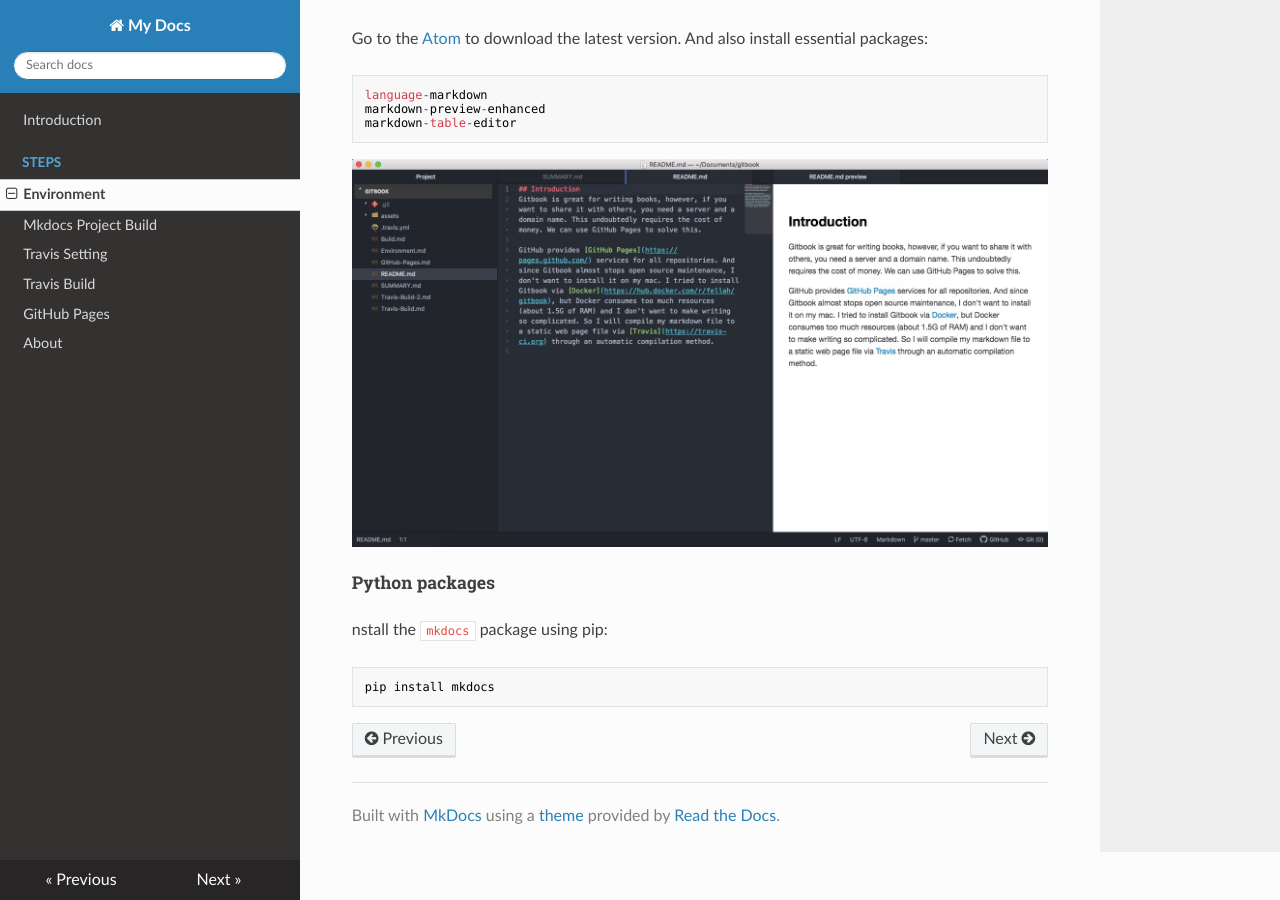
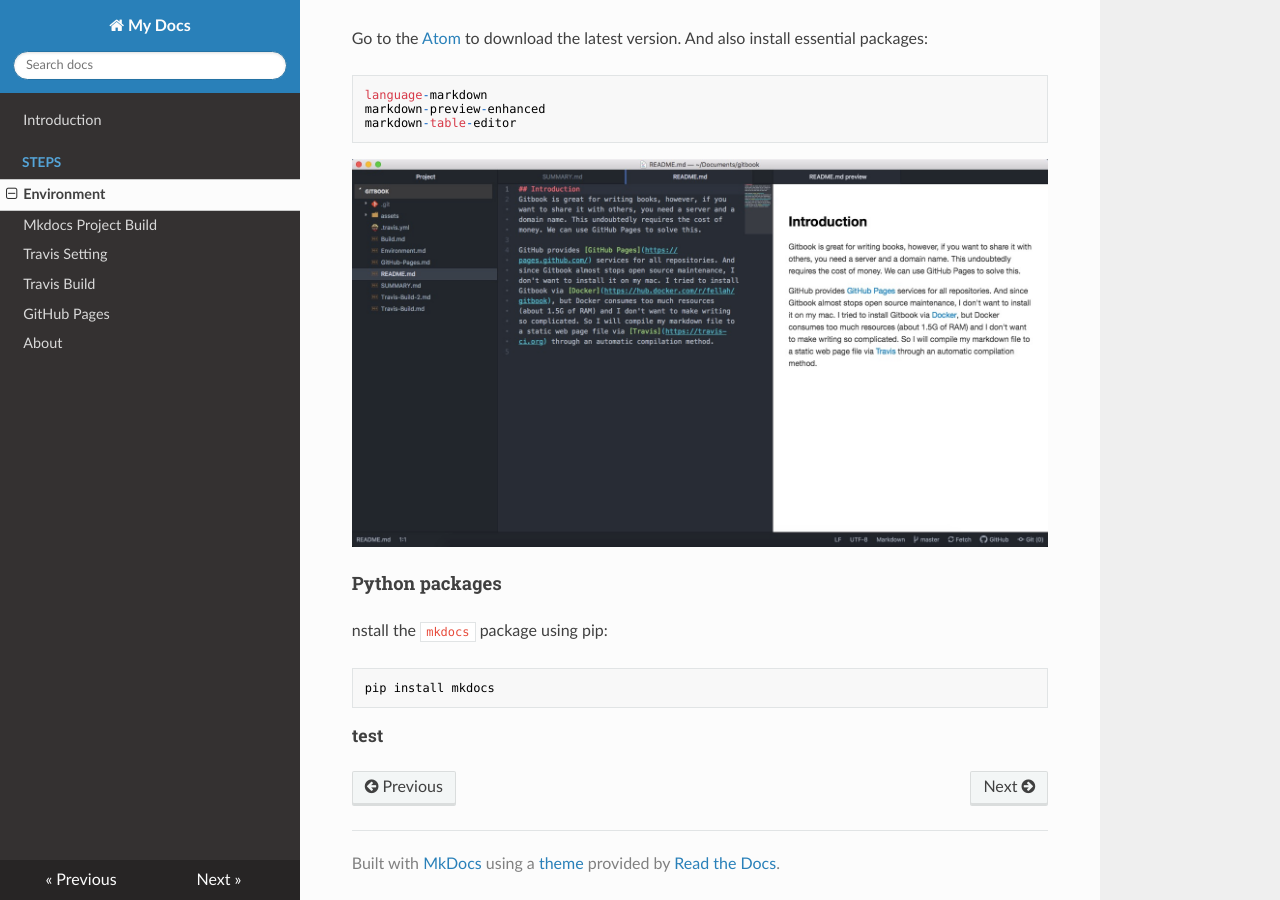
Before and after one commit to SilvesterHsu/Mkdocs, an MkDocs documentation site: the page built from docs/Environment.md, in a window 1280 px wide and 900 px high, scrolled down 568 px. Built offline with MkDocs 1.6.1, drawn with Linux system fonts in a browser that asks for light colours; nearby versions of some CDN libraries.

Commit message:
Update Environment.md

````diff
--- a/docs/Environment.md
+++ b/docs/Environment.md
@@ -25,8 +25,9 @@ markdown-table-editor
 
 ![Environment-01](img/Environment-01.jpg)
 
-### Python packages
+## Python packages
 nstall the `mkdocs` package using pip:
 ```
 pip install mkdocs
 ```
+### test
````
